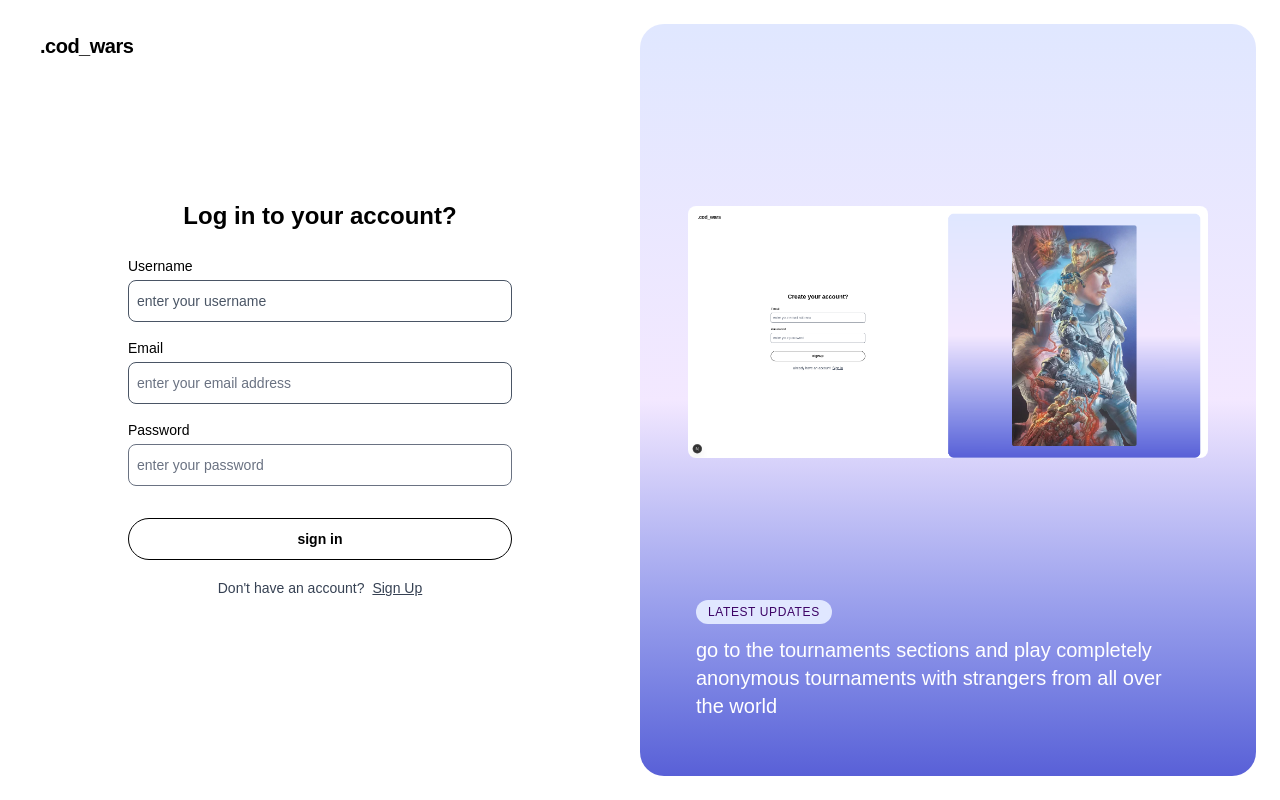
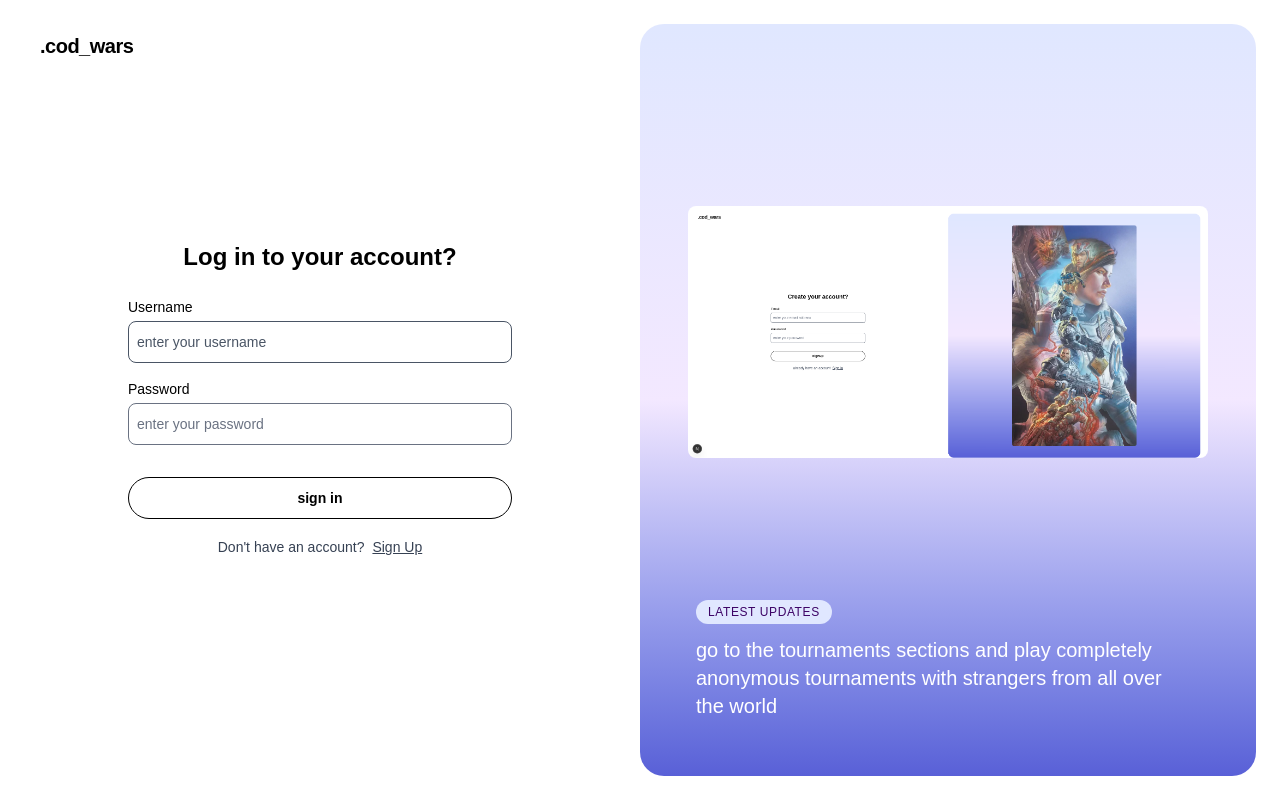
Before and after one commit to John-hack321/ultraviolet_gaming_frontend, a Next.js app: page /login in a window 1280 px wide. Built offline with nearby package versions, Linux system fonts and the light colour scheme.

Commit message:
debuggint

```diff
--- a/src/app/context/authContext.tsx
+++ b/src/app/context/authContext.tsx
@@ -9,7 +9,7 @@ type User = any;
 
 type AuthContextType = { // here we get o define what data or function the auth context will share across our application
   user: User | null;
-  login: ( username : string ,email: string, password: string) => Promise<void>;
+  login: ( username : string , password: string) => Promise<void>;
   logout: () => void;
 };
 
@@ -25,23 +25,26 @@ export const AuthProvider = ({ children }: AuthProviderProps) => {
   const [user, setUser] = useState<User | null>(null); // this hook defination we use it to track who is logged in
   const router = useRouter(); // and just from general knowledge we use this to naviagate the website programticaly
 
-  const login = async (username : string , email: string, password: string) => {
+  const login = async (username : string , password: string) => {
     try { // what we are doing here inside this function is we are creating form data expected by the fastapi auth2 endpoint
       const formData = new FormData();
-      formData.append('email', email);
       formData.append('password', password);
       formData.append('username' , username);
       // after creating the form data we send it to the actual endpoint using axios note : axios is used for sending and receiving http requests and more
+      console.log("sending login request with username and password ");
       const response = await axios.post('http://localhost:8000/auth/token', formData, {
-        headers: { 'Content-Type': 'application/x-www-form-urlencoded' },
+        headers: {
+           'Content-Type': 'application/x-www-form-urlencoded' ,
+           'Accept' : 'applicaton/json'
+          },
       });
 
       const accessToken = response.data.access_token; // this part now extracts the accessToken from the response from fastapi
       axios.defaults.headers.common['Authorization'] = `Bearer ${accessToken}`; // the token is then added to the header files for requests so that it can be addedd to all the outgoing requests
       localStorage.setItem('token', accessToken); // we the store the token locally in the local storage , so that apart from being accessible on the headers it is alse accessible localy
       setUser(response.data); // we the update the user variable in the useState hook with the user data from the response
-      router.push('/page'); // we then redirect the user to the landing page or a relevant page after loggin in now
-      return true;
+      router.push('/dashboard'); // we then redirect the user to the landing page or a relevant page after loggin in now
+      // return true;
     } catch (error) {
       console.error('Login failed:', error);
       throw error;
--- /dev/null
+++ b/src/app/dashboard/dashboard.tsx
@@ -0,0 +1,7 @@
+'use client'
+
+export default function Dashboard() {
+    return (
+        <div>this is just a test for this functionality</div>
+    )
+}
--- a/src/app/login/page.tsx
+++ b/src/app/login/page.tsx
@@ -30,25 +30,23 @@ export default function SignInPage(){
         resolver: zodResolver(signInSchema), // this ( zodResolver(signInSchema)) now connects zod a powerful schmea validatior to react-hook-form  , it thefore tells react-hook-form use this schmea to validate imput before calling the onSubmit function , if validation fails errors are added to formState.errors
         defaultValues : {
             username : "",
-            email : "",
             password : "", // these values here now prepopulate the form : in this case both fields are empty but we can pull from storage in case we need to remember the user
         },
         mode : "onChange", // runs the validation as the user types , this is mostly great for disabling buttons live as the user interacts with the form
     });
 
 // this code down here is used to watch the email and the password fiedls , everytime the eamil or password feild changes the functoin inside useEffect is ran
-    const email = watch("email");
     const password = watch("password"); // this watch here allows to watch and track the specified values in real time ;
     const username = watch("username");
 
     useEffect(() => {
-        setIsFormValid(!!email && !!password); // so this functio inside here is ran everytime there is a chnage in the email and password fields , and with this ran each time it means that the button component will be rerendered each time in doing so
-    }, [email , password]);
+        setIsFormValid(!!username && !!password); // so this functio inside here is ran everytime there is a chnage in the email and password fields , and with this ran each time it means that the button component will be rerendered each time in doing so
+    }, [username , password]);
 
     const onSubmit = async (data : signInFormValues) => {
         try{
             setIsLoading(true);
-            await login( data.username , data.email , data.password)
+            await login( data.username , data.password)
         }catch (error){
             console.error('there was an error signing you in ');
             setError('Failed to log in. Please check your credentials');
@@ -85,21 +83,6 @@ export default function SignInPage(){
                                 </p>
                              )}
                         </div>
-                        <div className = "mb-4">
-                            <label htmlFor="email" className = 'mb-1 block text-sm  font-medium text-black'>
-                                Email
-                            </label>
-                            <input
-                            type="email"
-                             id = "email"
-                             {...register("email")} // as said up ther this register part connects the input field to the form like for this example it connects the email field to the forom
-                             placeholder="enter your email address"
-                             className = "w-full text-black rounded-lg border border-gray-600 p-2 placeholder:text-sm placeholder:text-gray-500 focus:border-black focus:outline-none focus:ring-black focus:ring-1"  />
-                             {errors.email && (
-                                <p className = "text-xs mt-1 text-red-500">
-                                    {errors.email.message}
-                                </p>
-                             )}                        </div>
                         <div className = 'mb-4 '>
                             <label htmlFor="password" className = 'mb-1 block text-sm font-medium text-black'>
                                 Password
--- a/src/app/schemas/auth.ts
+++ b/src/app/schemas/auth.ts
@@ -2,7 +2,6 @@ import {z} from "zod";
 
 export const signInSchema = z.object({
     username : z.string().min(3, 'username must be of altleast 3 characters'),
-    email : z.string().email("invalid email address"),
     password : z.string().min(6 , "Password is required"),
 }
 )
```
